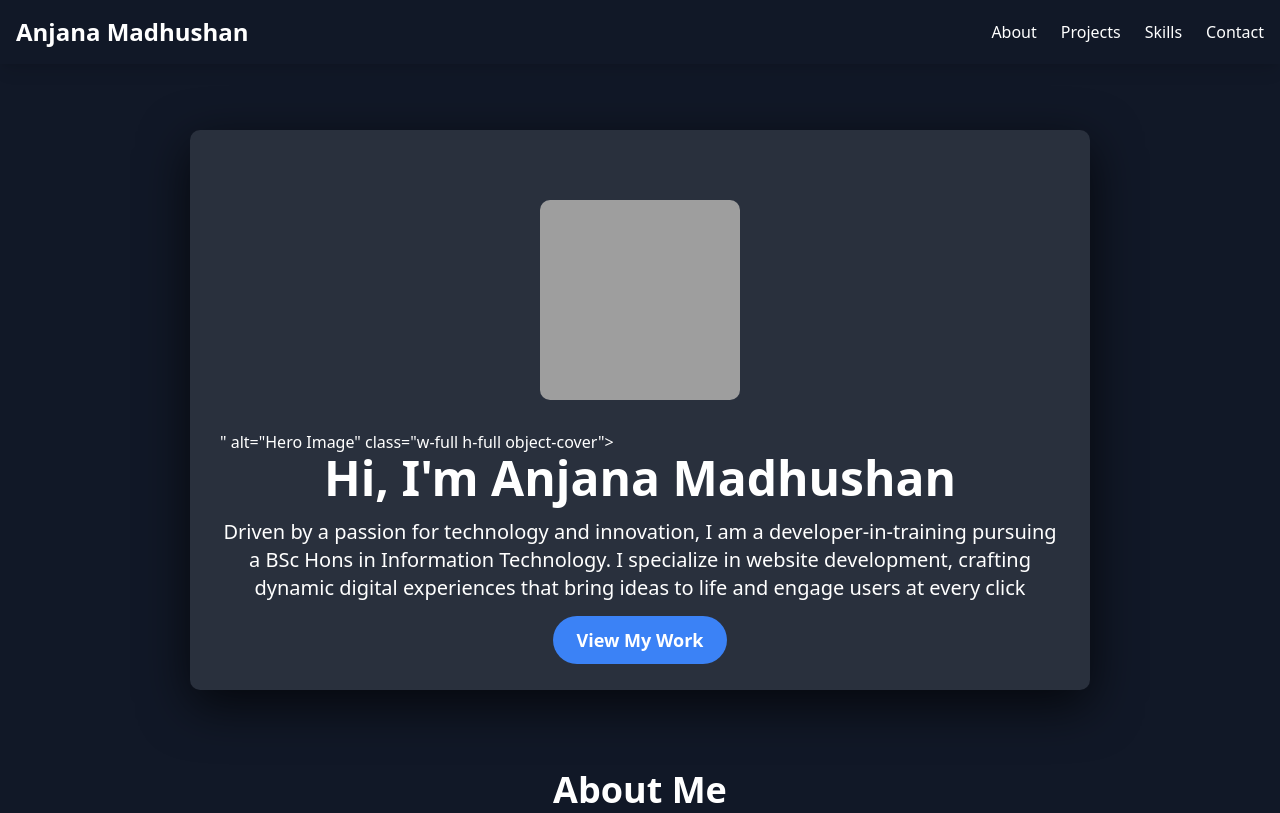
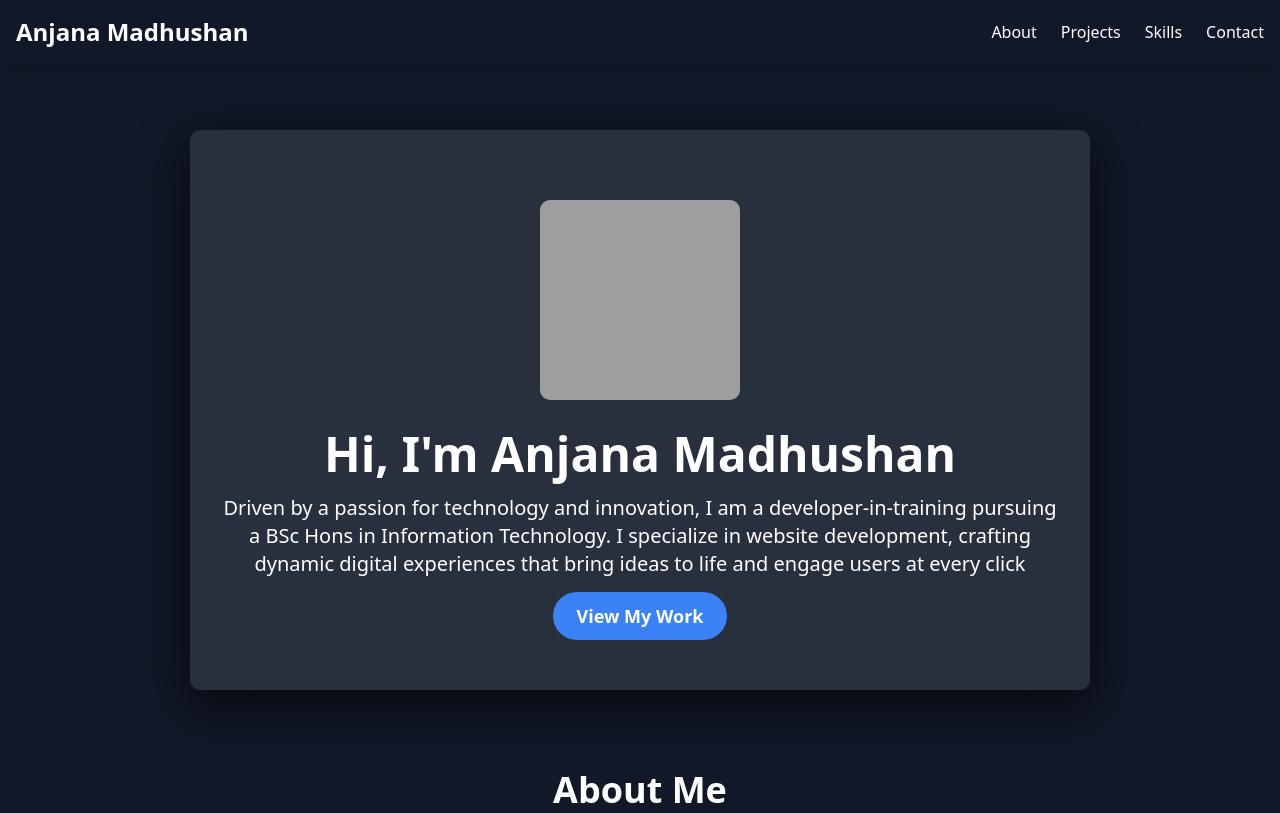
Before and after one commit to AnjanaMadhushanaj/My_Portfolio, a plain HTML site: page index.html in a window 1280 px wide. Shown: the top 813 px of the page. Drawn offline with nearby package versions, Linux system fonts and the light colour scheme; grey boxes are pictures that could not be loaded.

Commit message:
Update index.html

```diff
--- a/index.html
+++ b/index.html
@@ -42,7 +42,6 @@
 
 <section id="home">
     <img src="images/anjana.jpg" alt="Project Image" class="project-image">
-    " alt="Hero Image" class="w-full h-full object-cover">
     <div class="text-center">
         <h1 class="text-5xl font-extrabold mb-4">Hi, I'm Anjana Madhushan</h1>
         <p class="text-xl mb-6">Driven by a passion for technology and innovation, I am a developer-in-training pursuing a BSc Hons in Information Technology. I specialize in website development, crafting dynamic digital experiences that bring ideas to life and engage users at every click</p>
```
